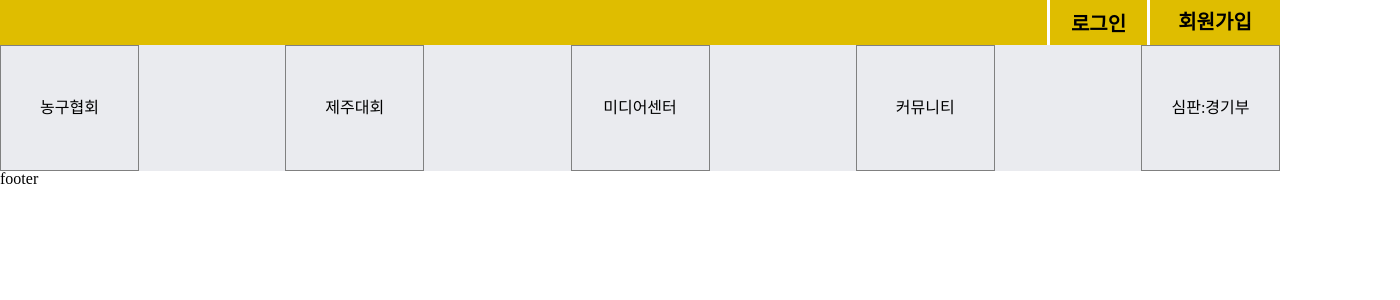
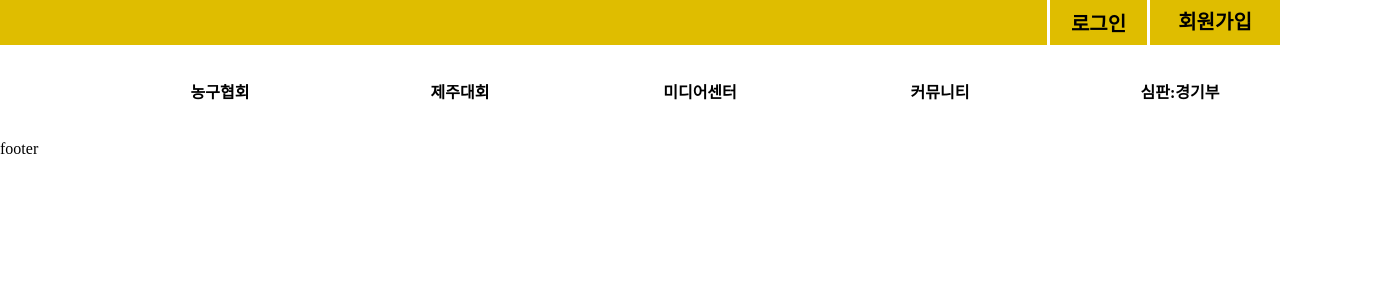
Before and after one commit to JBA-jeju-basketball-association/JBA-FE, a React (Create React App) app: page /zzuyeontest in a window 1280 px wide. Shown: the top 300 px of the page, 1400 px wide, since content can reach past the window. Built offline with nearby package versions, Linux system fonts and the light colour scheme.

Commit message:
#23 feat:header: 상단 menu css 추가 및 수정

```diff
--- a/src/entities/MenuBar/ui/Menu/Menu.module.css
+++ /dev/null
@@ -1,24 +0,0 @@
-.Li{
-    width: 137px;
-    float: left;
-    position: relative;
-    padding: 54px 0;
-    text-align: center;
-    border: 1px solid gray;
-}
-.Li:hover .Ul{
-    top:132px;
-
-}
-
-.Ul{
-    overflow: hidden;
-    position: absolute;
-    top: -1000px;
-    z-index: 2000;
-    width: 100%;
-}
-
-.Ul li{
- padding-top: 10px;
-}
--- a/src/entities/MenuBar/ui/Menu/Menu.tsx
+++ /dev/null
@@ -1,22 +0,0 @@
-import React from "react"
-import { Link } from "react-router-dom"
-// import { menuLink } from "entities/MenuBar/lib/menrLink"
-import Style from './Menu.module.css'
-
-export default function Menu({MainMenu,subMene}:{MainMenu:string,subMene:string[]}){
-    return(
-        //menuName의 키값을 MainMenu로 담아 li에 담고 데이터 array를subMene에 넣어 map하여 생성해줍니다.
-           <li className={Style.Li}>
-            {/* <Link to={menuLink[MainMenu]}>{MainMenu}</Link> */}
-             <Link to={"main"}>{MainMenu}</Link>
-            <ul className={Style.Ul}>
-                {subMene.map((mene)=>{
-                    return(
-                        // <li><Link to={menuLink[mene]}>{mene}</Link></li>)
-                       <li><Link to={"main"}>{mene}</Link></li>)
-
-                })}
-            </ul>
-           </li>
-    )
-}
--- a/src/entities/MenuBar/ui/MenuBar.module.css
+++ b/src/entities/MenuBar/ui/MenuBar.module.css
@@ -1,6 +1,64 @@
 .Ul{
+    z-index: 1;
+    width:1200px;
+    padding: 0px 100px;
     display: flex;
     justify-content: space-between;
-    background-color: var(--color-gray);
+    background-color: var(--color-white);
+    font-weight: bold;
+    position: relative;
 
 }
+
+
+.Li{
+    width:20%;
+    padding: 40px 0px;
+    align-content: center;
+    float: left;
+    position: relative; /* 추가: .Li 요소에 상대적인 위치 설정 */
+    text-align: center;
+    /* border: 1px solid gray; */
+}
+
+.Ul:hover .SubMenu{
+    opacity: 1; /* 호버 시 투명도를 1로 변경하여 천천히 나타나도록 함 */
+    top: 100%;
+
+}
+.Ul:hover .SubMenu {
+    opacity: 1; /* 호버 시 투명도를 1로 변경하여 천천히 나타나도록 함 */
+    top: 100%;
+
+}
+
+.Ul:hover .BackGround {
+    opacity: 1; /* 호버 시 투명도를 1로 변경하여 천천히 나타나도록 함 */
+}
+.SubMenu{
+    padding-top: 10px ;
+    overflow: hidden;
+    position: absolute;
+    opacity: 0;/* 초기에 투명하게 설정 */
+    z-index: 2000;
+    width: 101%;  /* .MINIMENU가 사이의 간격으로 인하여 그 가운데에 hover시에 SubMenu가 사라져 width 1%늘림*/
+    top: -2000px; /* 추가 .SubMenu .Li 아래쪽에 위치하도록 함*/
+    font-weight: normal;
+    transition: top 0s, opacity 0.5s ease /* top과 opacity에 대한 1초 동안의 트랜지션 */;
+}
+
+ .SubMenu > li{
+   padding-top: 20px
+}
+
+.BackGround{
+    position: absolute;
+    opacity: 0;
+    top:100%;
+    left: 0;
+    width: 100%;
+    height: 220px;
+    background-color: var(--color-lightbeige);
+    transition: all 0.5s ease /* top과 opacity에 대한 1초 동안의 트랜지션 */;
+
+}
--- a/src/entities/MenuBar/ui/MenuBar.tsx
+++ b/src/entities/MenuBar/ui/MenuBar.tsx
@@ -1,7 +1,9 @@
 import React from "react"
-import Menu from "./Menu/Menu"
 import Style from'./MenuBar.module.css'
+import { Link } from "react-router-dom"
 import { menuName } from "../lib/menuName"
+
+
 
 
 export default function MenuBar(){
@@ -12,6 +14,27 @@ export default function MenuBar(){
          {Object.entries(menuName).map(([category, items]) => (
           <Menu MainMenu={category} subMene={items}></Menu>
          ))}
+         <div className={Style.BackGround}/>
         </ul>
     )
 }
+
+
+
+function Menu({MainMenu,subMene}:{MainMenu:string,subMene:string[]}){
+    return(
+        //menuName의 키값을 MainMenu로 담아 li에 담고 데이터 array를subMene에 넣어 map하여 생성해줍니다.
+           <li className={Style.Li}>
+            {/* <Link to={menuLink[MainMenu]}>{MainMenu}</Link> */}
+             <Link to={"main"}>{MainMenu}</Link>
+            <ul className={Style.SubMenu}>
+                {subMene.map((mene)=>{
+                    return(
+                        // <li><Link to={menuLink[mene]}>{mene}</Link></li>)
+                       <li><Link to={"main"}>{mene}</Link></li>)
+
+                })}
+            </ul>
+           </li>
+    )
+}
--- a/src/shared/colors.css
+++ b/src/shared/colors.css
@@ -16,7 +16,7 @@
     --color-blue-iris: #543fd7;;
     --color-border: #fafafa;
     --color-beige: #FFF5E3;
-    --color-lightbeige:#FCF9F5
+    --color-lightbeige:#FCF9F5;
     --color-lightgray: lightgray;
 
   }
```
